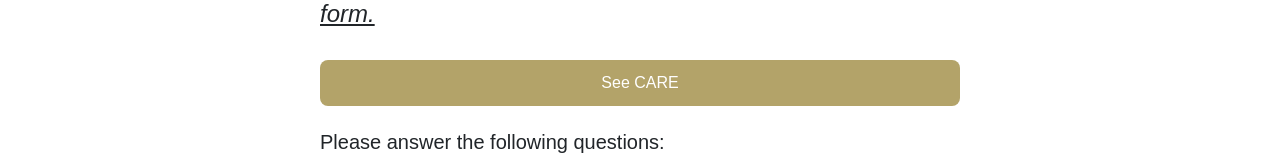
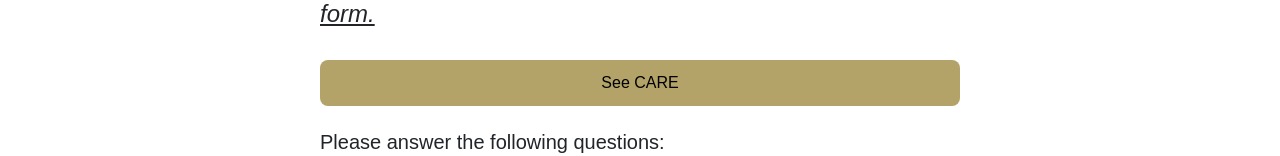
Before and after one commit to DewgongAgarwal/GT-Senior-Design-Frontend, a React (Vite) app: page / in a window 1280 px wide. Shown: the part 292-448 px from the top of the page. Built offline with nearby package versions, Linux system fonts and the light colour scheme.

Commit message:
Updated UI

```diff
--- a/src/App.jsx
+++ b/src/App.jsx
@@ -237,14 +237,14 @@ class App extends Component {
         <ul className="navbar-nav">
           <li className="nav-item active">
             {
-              <button type="button" className="nav-button">
               <a
                 href="https://mentalhealth.gatech.edu/about/scheduling-appointment"
                 style={{ color: "black" }}
               >
+                <button type="button" className="nav-button">
                   See CARE
+                </button>
               </a>
-              </button>
             }
           </li>
         </ul>
@@ -369,14 +369,14 @@ class App extends Component {
           {/* <a href="https://mentalhealth.gatech.edu/about/scheduling-appointment">
             Click here if you still would like to see CARE.
           </a> */}
-          <button type="button" className="nav-button">
           <a
             href="https://mentalhealth.gatech.edu/about/scheduling-appointment"
             style={{ color: "white" }}
           >
+            <button type="button" className="nav-button">
               See CARE
+            </button>
           </a>
-          </button>
         </div>
       );
     } else {
@@ -399,14 +399,19 @@ class App extends Component {
           information is collected on the form.
         </h4>
         <br></br>
-        <button type="button" className="nav-button" style={{ width: "100%" }}>
         <a
           href="https://mentalhealth.gatech.edu/about/scheduling-appointment"
           style={{ color: "white" }}
         >
+          <button
+            type="button"
+            className="nav-button"
+            style={{ width: "100%" }}
+          >
             See CARE
+          </button>
         </a>
-        </button>
+
         <br></br>
         <br></br>
         <h5>Please answer the following questions:</h5>
```
Lines whose indentation alone changed are shown as unchanged.
